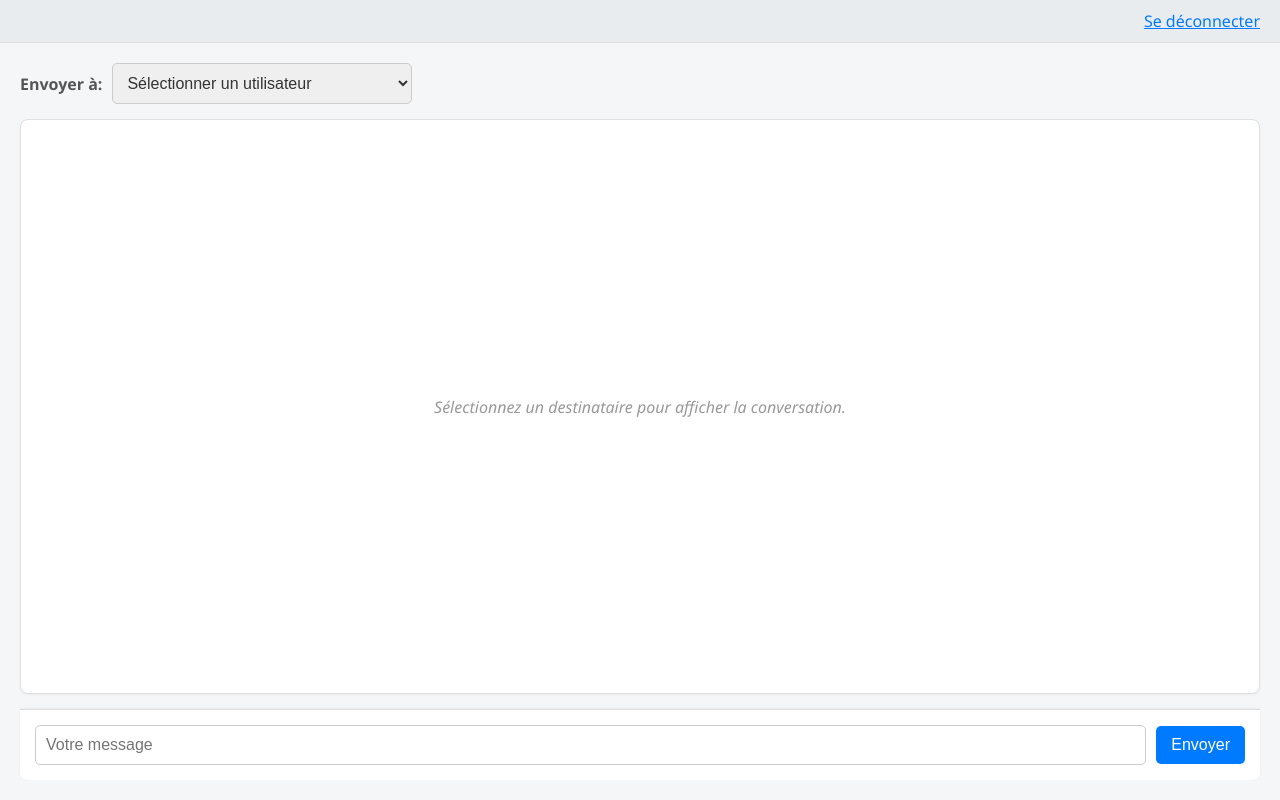
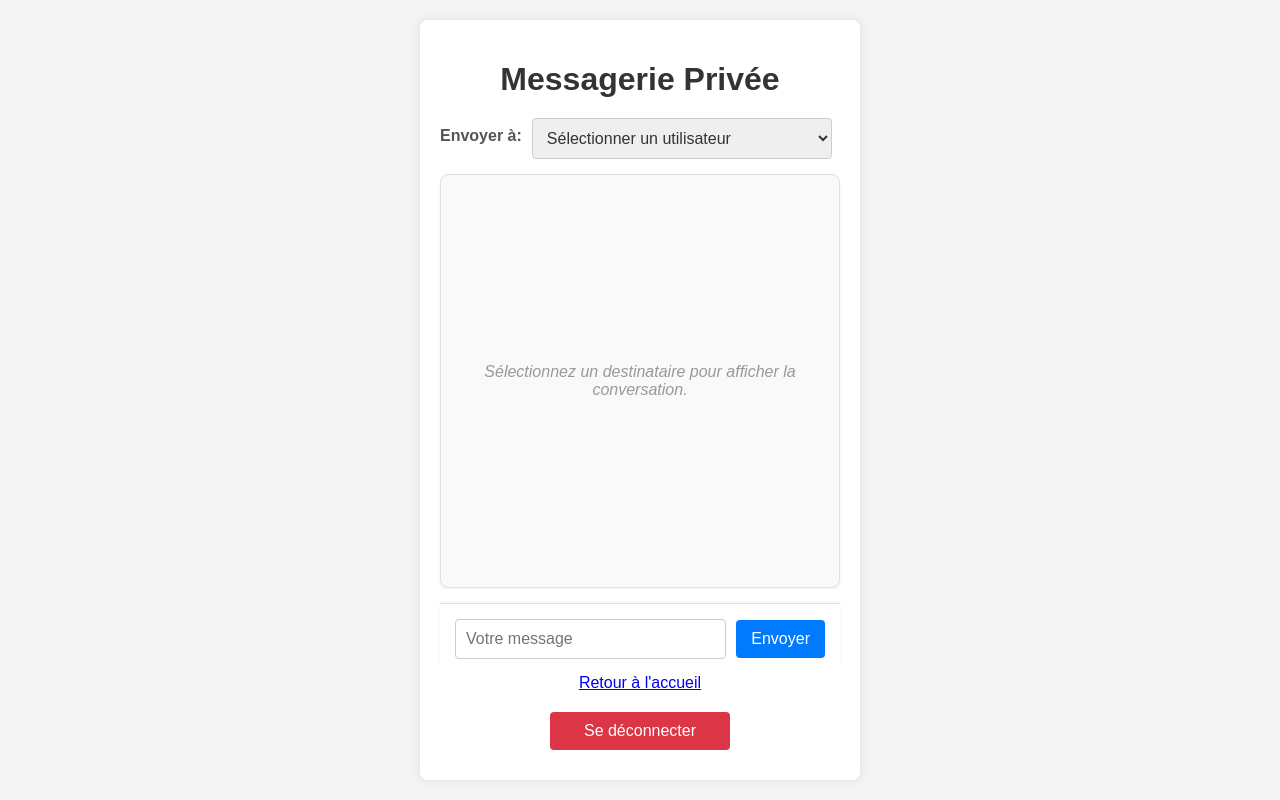
Before and after one commit to gregory-houy/page-de-connexion-html, a plain HTML site: page messaging/messaging.html in a window 1280 px wide. Drawn offline with Linux system fonts and the light colour scheme; files that its build step writes are made by us from their sources; no server answers; sample sign-in values are in the browser's storage.

Commit message:
changmnt page_accueil.html

```diff
--- a/messaging/messaging.html
+++ b/messaging/messaging.html
@@ -4,36 +4,27 @@
     <meta charset="UTF-8">
     <meta name="viewport" content="width=device-width, initial-scale=1.0">
     <title>Messagerie Privée</title>
+    <link rel="stylesheet" href="style.css">
     <style>
+        /* Styles spécifiques à la messagerie qui surchargent ou complètent style.css */
         body {
-            font-family: 'Segoe UI', Tahoma, Geneva, Verdana, sans-serif;
-            margin: 0;
+            display: flex; /* Conserver flex pour la mise en page principale */
+            flex-direction: column;
+            min-height: 100vh; /* Assurer que le body prend au moins toute la hauteur */
+        }
+
+        .container {
+            flex-grow: 1; /* Permettre au conteneur de grandir et occuper l'espace */
             display: flex;
             flex-direction: column;
-            height: 100vh;
-            background-color: #f4f6f8;
-            color: #333;
+            padding: 20px; /* Réduire le padding par défaut du container pour la messagerie */
+            max-width: 960px; /* Garder une largeur maximale raisonnable */
+            margin: 20px auto; /* Centrer et ajouter des marges */
         }
 
-        #logout-link {
-            display: block;
-            text-align: right;
-            padding: 10px 20px;
-            color: #007bff;
-            text-decoration: none;
-            border-bottom: 1px solid #e0e0e0;
-        }
-
-        #logout-link:hover {
-            text-decoration: underline;
-            background-color: #e9ecef;
-        }
-
-        .chat-container {
-            flex-grow: 1;
-            display: flex;
-            flex-direction: column;
-            padding: 20px;
+        h1 {
+            text-align: center; /* Centrer le titre de la page */
+            margin-bottom: 20px;
         }
 
         #recipient-area {
@@ -51,7 +42,7 @@
         #recipient-select {
             padding: 10px;
             border: 1px solid #ccc;
-            border-radius: 5px;
+            border-radius: 4px;
             flex-grow: 1;
             max-width: 300px;
             font-size: 16px;
@@ -62,7 +53,7 @@
             flex-grow: 1;
             overflow-y: auto;
             padding: 10px;
-            background-color: white;
+            background-color: #f9f9f9; /* Fond légèrement gris pour la zone de messages */
             border: 1px solid #e0e0e0;
             border-radius: 8px;
             margin-bottom: 15px;
@@ -102,7 +93,7 @@
         #input-area {
             display: flex;
             padding: 15px;
-            background-color: white;
+            background-color: #fff;
             border-top: 1px solid #e0e0e0;
             border-radius: 0 0 8px 8px;
             align-items: center;
@@ -113,21 +104,21 @@
             flex-grow: 1;
             padding: 10px;
             border: 1px solid #ccc;
-            border-radius: 5px;
+            border-radius: 4px;
             margin-right: 10px;
             font-size: 16px;
             color: #333;
         }
 
         #send-button {
+            background-color: #007bff;
+            color: white;
             padding: 10px 15px;
             border: none;
-            border-radius: 5px;
-            background-color: #007bff;
-            color: white;
+            border-radius: 4px;
             cursor: pointer;
             font-size: 16px;
-            transition: background-color 0.2s ease;
+            transition: background-color 0.3s ease;
         }
 
         #send-button:hover {
@@ -141,11 +132,31 @@
             font-style: italic;
             color: #999;
         }
+
+        .logout-button { /* Style pour le bouton de déconnexion */
+            display: block;
+            width: 150px;
+            margin: 20px auto 10px auto; /* Centrer et ajouter des marges */
+            padding: 10px 15px;
+            background-color: #dc3545;
+            color: white;
+            border: none;
+            border-radius: 4px;
+            cursor: pointer;
+            font-size: 16px;
+            text-decoration: none;
+            text-align: center;
+            transition: background-color 0.3s ease;
+        }
+
+        .logout-button:hover {
+            background-color: #c82333;
+        }
     </style>
 </head>
 <body>
-    <a id="logout-link" href="../index.html">Se déconnecter</a>
-    <div class="chat-container">
+    <div class="container">
+        <h1>Messagerie Privée</h1>
         <div id="recipient-area">
             <label for="recipient-select">Envoyer à:</label>
             <select id="recipient-select">
@@ -157,8 +168,10 @@
         </div>
         <div id="input-area">
             <input type="text" id="message-input" placeholder="Votre message">
-            <button id="send-button">Envoyer</button>
+            <button id="send-button" class="btn-primary">Envoyer</button>
         </div>
+        <a href="../page_accueil.html" class="back-link">Retour à l'accueil</a>
+        <a href="../index.html" class="logout-button">Se déconnecter</a>
     </div>
 
     <script>
@@ -228,7 +241,6 @@
                                 }
                                 messageContainer.appendChild(div);
                             });
-                            // Faire défiler vers le bas pour afficher les derniers messages
                             messageContainer.scrollTop = messageContainer.scrollHeight;
                         }
                     } else {
@@ -287,7 +299,6 @@
             checkAuth();
             loadUsersForDropdown();
             loadMessages(); // Charger initialement même sans destinataire sélectionné
-            // Remplacer par WebSocket pour une application réelle
             setInterval(loadMessages, 3000);
         });
     </script>
```
